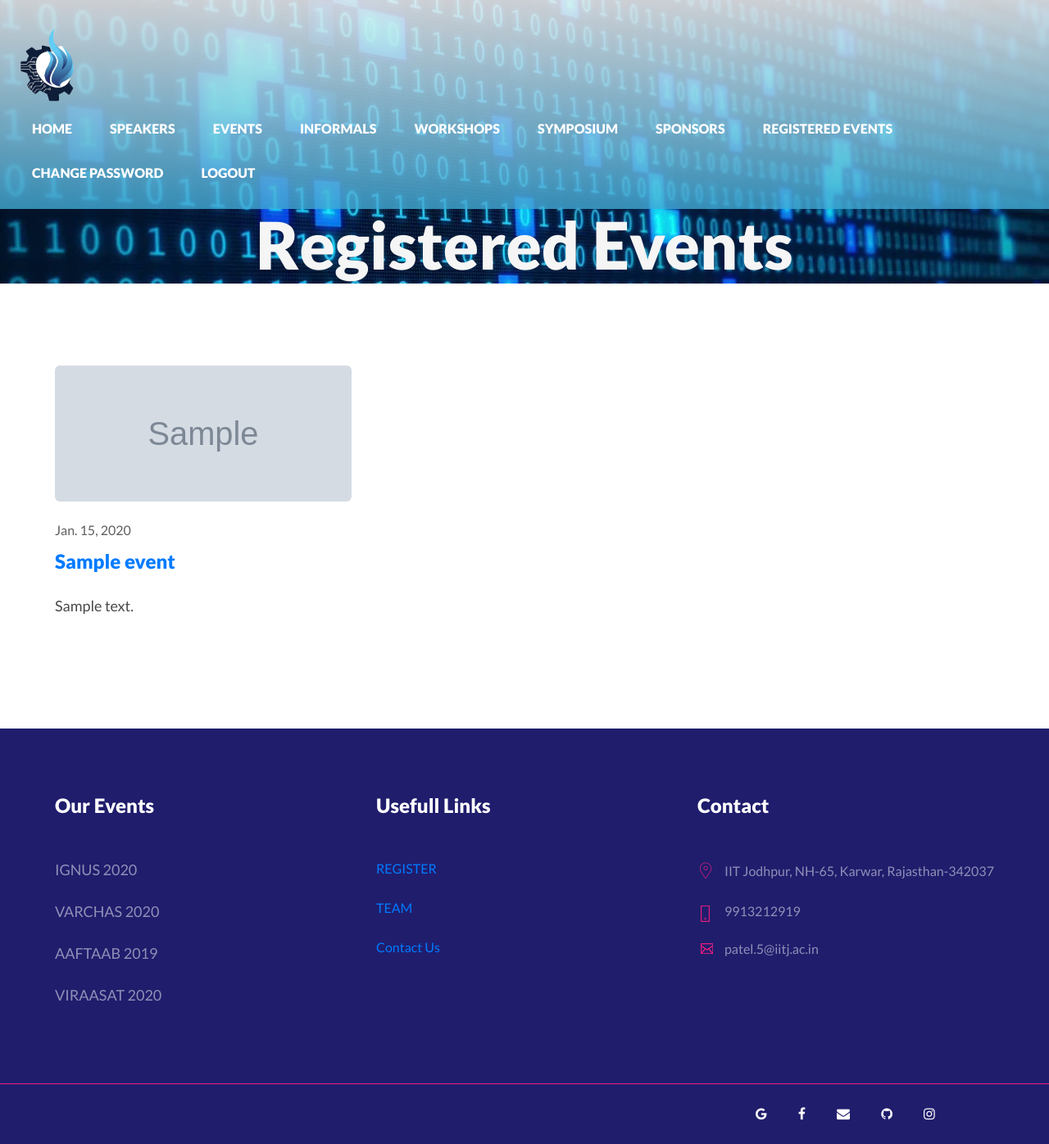
After one commit to KD-3/prometeo, a Django app: page /events/registered in a window 1280 px wide. The commit adds this page. Shown: the whole page at 82% size. Run offline with Django 3.2, Linux system fonts and the light colour scheme; a user stored in the database is signed in; tables that the repository leaves empty hold one stand-in row (values such as "Sample post"); grey boxes marked "Sample" are stand-in pictures; some libraries are stand-ins or nearby versions.

Commit message:
Added Viewing for Registered Events

```diff
--- a/events/urls.py
+++ b/events/urls.py
@@ -5,4 +5,5 @@ urlpatterns = [
     path('', events, name="events"),
     path('<int:eventid>/', event, name="event"),
     path('<int:eventid>/register', register_for_event, name='register'),
+    path('registered',registered,name='registered')
 ]
--- a/events/views.py
+++ b/events/views.py
@@ -2,7 +2,9 @@ from django.shortcuts import render, redirect
 from .models import Event
 from users.models import CustomUser
 from django.shortcuts import get_object_or_404
+from django.http import HttpResponse
 from django.contrib.auth.decorators import login_required
+
 
 # Create your views here.
 def events(request):
@@ -13,6 +15,10 @@ def event(request, eventid):
     event = get_object_or_404(Event, pk=eventid)
     return render(request, 'event.html', {'event' : event})
 
+def registered(request):
+    events = request.user.events.all()
+    return render(request, 'registered.html', {'events' : events})
+
 @login_required
 def register_for_event(request, eventid):
     request.user.events.add(Event.objects.get(pk=eventid))
--- a/templates/base.html
+++ b/templates/base.html
@@ -57,7 +57,7 @@
                                         <li><a href="/symposium">Symposium</a></li>
                                         <li><a href="/sponsors">Sponsors</a></li>
                                         {% if user.is_authenticated %}
-                                        <li><a href="#">Registered Events</a></li>
+                                        <li><a href="/events/registered">Registered Events</a></li>
                                         <li><a href="/accounts/password/change">Change Password</a></li>
                                         <li><a href="/accounts/logout">Logout</a></li>
                                         {% else %}
@@ -106,7 +106,7 @@
             <div class="row">
                 <div class="col-lg-12">
                     <div class="hero-text">
-                        <h2 align="center">{% block heading %}{% endblock %}</h2>
+                        <h2 align="center" style = "color:whitesmoke">{% block heading %}{% endblock %}</h2>
                     </div>
                 </div>
             </div>
--- /dev/null
+++ b/templates/registered.html
@@ -0,0 +1,40 @@
+{% extends "base.html" %}
+{% load static %}
+{% block title %} Registered Events {% endblock %}
+{% block bgimage %} {% static "img/event.jpg" %} {% endblock %}
+{% block heading %} Registered Events {% endblock %}
+{% block outer %}
+{% if user.is_authenticated %}
+	    {% block messages %}
+        {% endblock %}
+        <section class="blog-section spad">
+            <div class="blog-items">
+                <div class="container">
+                    <div class="row">
+                        {% for event in events %}
+                        <div class="col-lg-4 col-md-6">
+                            <div class="single-blog">
+                                <div class="blog-img">
+                                    <a href="balsa.html" class="event-btn">
+                                    {% if event.image %}
+                                        <img src="{{ event.image.url }}" height="166" width="360" alt="">
+                                    {% else %}
+                                        <img src="{% static "img/logo.png" %}" height="166" width="360" alt="">
+                                    {% endif %}
+                                    </a>
+                                </div>
+                                <div class="blog-details">
+                                    <span>{{ event.date }}</span>
+                                    <h4><a href="{% url 'event' event.pk %}" class="event-btn">{{ event.name }}</a></h4>
+                                    <p>{{ event.description }}</p>
+                                    <!-- <a href="{% url 'event' event.pk %}" class="read-btn">REGISTER</a> -->
+                                </div>
+                            </div>
+                        </div>
+                        {% endfor %}
+                    </div>
+                </div>
+            </div>
+        </section>
+{% endif %}
+{% endblock %}
```
Also changed, not shown: static/img/matrix.jpg (added).
